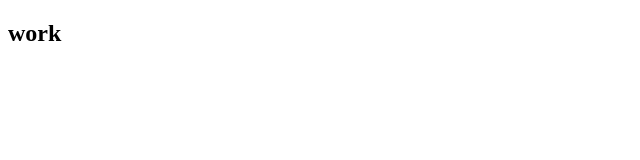
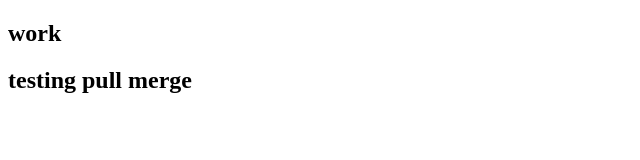
Before and after one commit to shehza-d/todo-localstorage, a plain HTML site: page index.html in a window 1280 px wide. Shown: the whole page, without its empty margins (0-640 px from the left). Drawn offline with Linux system fonts and the light colour scheme.

Commit message:
Update index.html

```diff
--- a/index.html
+++ b/index.html
@@ -7,6 +7,6 @@
 	<title>Document</title>
 </head>
 <body>
-	<h2>work</h2>
+	<h2>work</h2><h2>testing pull merge</h2>
 </body>
 </html>
```
